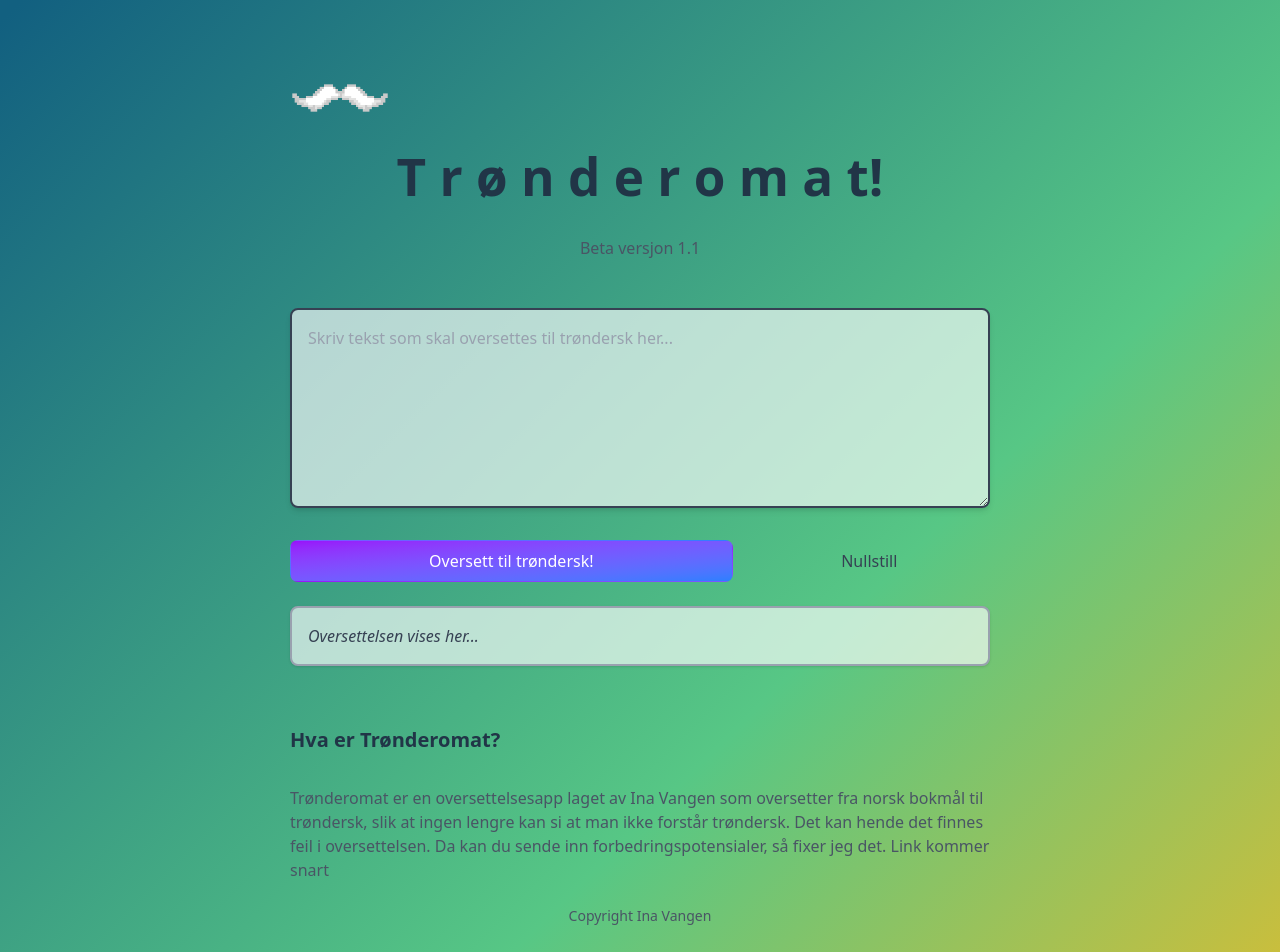
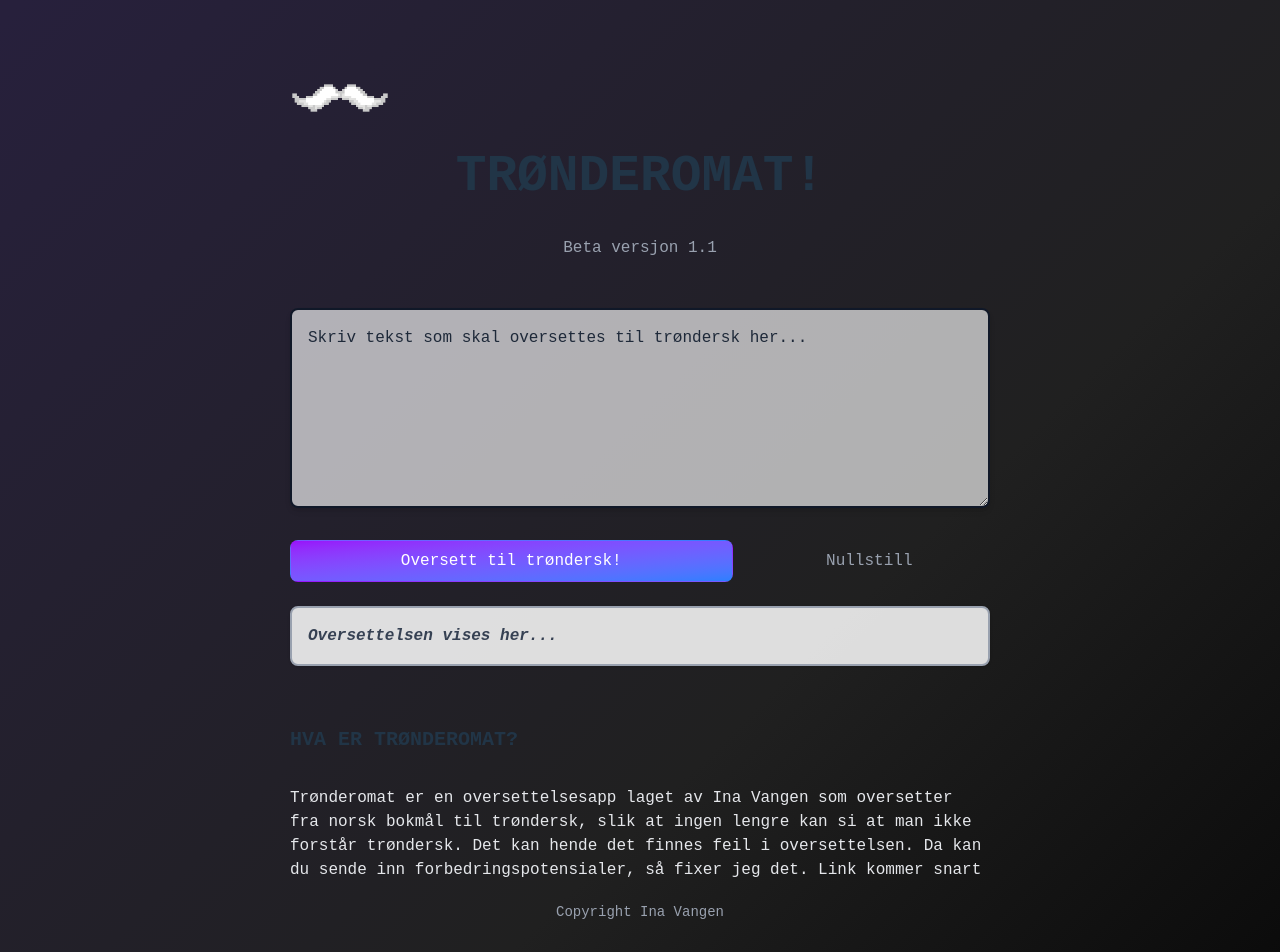
Before and after one commit to inavangen/tronderomat, a React (Vite) app: page / in a window 1280 px wide. Shown: the top 952 px of the page. Built offline with nearby package versions, Linux system fonts and the light colour scheme.

Commit message:
styling changes

```diff
--- a/src/App.tsx
+++ b/src/App.tsx
@@ -1,5 +1,5 @@
-import { useState, useRef, useEffect } from 'react'
-import './App.css'
+import { useEffect, useRef, useState } from 'react';
+import './App.css';
 import placeholderImg from './assets/placeholder.png';
 
 function App() {
@@ -193,9 +193,9 @@ function App() {
       <div className="w-full max-w-[700px]">
         <img src={placeholderImg} style={{ width: '100px', display: 'grid', placeItems: 'center' }}/>
         <h1 className="text-4xl font-bold mb-8 text-center">
-          T r ø n d e r o m a t!
+          TRØNDEROMAT!
         </h1>
-        <p className="text-gray-600">
+        <p className="text-gray-400">
           Beta versjon 1.1
         </p>
         <br></br>
@@ -209,7 +209,7 @@ function App() {
                 ref={textareaRef}
                 id="message"
                 rows={6}
-                className="bg-white/65 border-2 border-default-medium text-gray-700 text-base rounded-lg focus:ring-brand focus:border-brand block w-full p-4 shadow-md placeholder-gray-400 placeholder:text-body min-h-[200px] resize-y text-left"
+                className="bg-white/65 border-2 border-default-medium text-gray-900 text-base rounded-lg focus:ring-brand focus:border-brand block w-full p-4 shadow-md placeholder-gray-800 placeholder:text-body min-h-[200px] resize-y text-left"
                 placeholder="Skriv tekst som skal oversettes til trøndersk her..."/>
             </div>
 
@@ -230,7 +230,7 @@ function App() {
                   ref={resetButtonRef}
                   type="button"
                   onClick={handleResetClick}
-                  className={`flex-1 bg-transparent! hover:bg-gray-50 focus:ring-4 focus:outline-none focus:ring-blue-300 dark:focus:ring-blue-800 font-medium rounded-lg text-lg px-8 py-4 text-center leading-5 border-2 border-gray-400 text-gray-700 ${isLoading ? 'opacity-50 cursor-not-allowed' : 'transform hover:scale-105 transition-transform'}`}>
+                  className={`flex-1 bg-transparent! hover:bg-gray-50 focus:ring-4 focus:outline-none focus:ring-blue-300 dark:focus:ring-blue-800 font-medium rounded-lg text-lg px-8 py-4 text-center leading-5 border-2 border-gray-400 text-gray-400 ${isLoading ? 'opacity-50 cursor-not-allowed' : 'transform hover:scale-105 transition-transform'}`}>
                   Nullstill
                 </button>
               </div>
@@ -238,8 +238,8 @@ function App() {
 
               {/* Translated text box - always shown */}
               <div className="w-full">
-                <div className="bg-white/65 border-2 border-gray-400 rounded-lg p-4 shadow-sm">
-                  <div className="text-body whitespace-pre-wrap font-sans text-base text-left text-gray-700">
+                <div className="bg-white/85 border-2 border-gray-400 rounded-lg p-4 shadow-sm">
+                  <div className="text-body whitespace-pre-wrap text-base text-left text-gray-700 font-bold">
                     {displayedText || (
                       <div className="text-gray-700 italic">
                         {isLoading ? 'Laster oversettelsesdata...' : 'Oversettelsen vises her...'}
@@ -280,19 +280,18 @@ function App() {
         <div className="flex flex-col">
           <h2 className="text-xl font-bold mb-8 text-left">
             <br></br>
-            Hva er Trønderomat?
+            HVA ER TRØNDEROMAT?
           </h2>
-          <p className="text-gray-600 text-left">
+          <p className="text-gray-200 text-left">
             Trønderomat er en oversettelsesapp laget av Ina Vangen som oversetter fra norsk bokmål til trøndersk, slik at ingen lengre kan si at man ikke forstår trøndersk. Det kan hende det finnes feil i oversettelsen. Da kan du sende inn forbedringspotensialer, så fixer jeg det. Link kommer snart
-          <br></br><br></br>
           </p>
         </div>
       </div>
 
       {/* Copyright stuff */}
       <div className="w-full max-w-[700px] mt-auto">
-        <p className="text-gray-600 text-sm">
-          Copyright Ina Vangen
+        <p className="text-gray-400 text-sm">
+          <br></br>Copyright Ina Vangen
         </p>
       </div>
     </div>
--- a/src/index.css
+++ b/src/index.css
@@ -1,12 +1,12 @@
 :root {
-  font-family: system-ui, Avenir, Helvetica, Arial, sans-serif;
+  font-family: 'SF Mono', 'Fira Code', 'Fira Mono', 'Roboto Mono', 'Courier New', Courier, monospace;
   line-height: 1.5;
   font-weight: 400;
 
   color-scheme: light dark;
   color: rgba(255, 255, 255, 0.87);
   background: #126080;
-  background: linear-gradient(135deg,rgba(18, 96, 128, 1) 1%, rgba(87, 199, 133, 1) 65%, rgba(204, 190, 59, 1) 100%);
+  background: linear-gradient(135deg,rgb(39, 32, 60) 1%, rgb(32, 32, 32) 65%, rgb(11, 11, 11) 100%);
 
   font-synthesis: none;
   text-rendering: optimizeLegibility;
```
